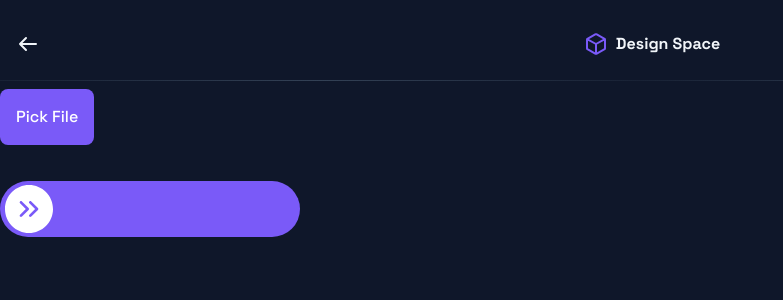
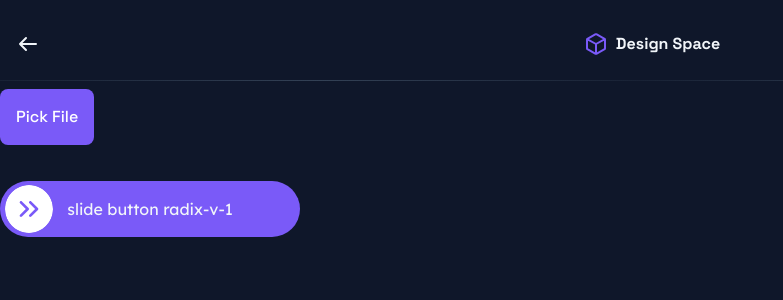
Before and after one commit to bento-club/flash, a Vue app: page /spaces/1/transfers in a window 1280 px wide. Shown: the top 300 px of the page, without its empty margins (0-783 px from the left). Built offline with nearby package versions, Linux system fonts and the light colour scheme.

Commit message:
feat: add label support and allow to slide back when its not on

```diff
--- a/src/components/SlideButton.vue
+++ b/src/components/SlideButton.vue
@@ -3,11 +3,12 @@
         :model-value="sliderValue"
         :max="100"
         :min="1"
-        class="slide-to-action min-w-75 h-14 bg-surface-brand p-x1 text-primary relative inline-block rounded-full"
+        class="slide-to-action min-w-75 h-14 bg-surface-brand p-x1 text-primary relative inline-flex items-center justify-center rounded-full"
         @update:model-value="handleSliding"
     >
         <SliderThumb
-            class="thumb focus:outline-none block w-12 h-12"
+            :id="id"
+            class="thumb overflow-clip bg-surface-brand focus:outline-none inline-block w-12 h-12 rounded-full"
             :class="{
                 'transition-thumb': isTransitionsEnabled && !isThumbActive,
             }"
@@ -17,24 +18,41 @@
         >
             <SubtractIcon class="w-auto h-full text-white" />
         </SliderThumb>
+
+        <label :for="id">
+            {{ label }}
+        </label>
     </SliderRoot>
 </template>
 
 <script setup lang="ts">
 import { onMounted, ref, watch } from "vue";
-import { SliderRoot, SliderThumb } from "radix-vue";
+import { SliderRoot, SliderThumb, useId } from "radix-vue";
 import SubtractIcon from "#src/icons/SubtractIcon.vue";
 import { clamp } from "lodash";
 
 export interface SlideButtonProps {
+    id?: string;
+    label?: string;
     modelValue: boolean;
+    textTransform?:
+        | "capitalize"
+        | "uppercase"
+        | "none"
+        | "lowercase"
+        | "full-width"
+        | "full-size-kana";
 }
 
 export type SlideButtonEmits = {
     "update:modelValue": [value: boolean];
 };
 
-const props = defineProps<SlideButtonProps>();
+const props = withDefaults(defineProps<SlideButtonProps>(), {
+    id: () => useId(),
+    label: () => `slide button ${useId()}`,
+    textTransform: "none",
+});
 const emit = defineEmits<SlideButtonEmits>();
 
 onMounted(() => {
@@ -46,7 +64,7 @@ onMounted(() => {
 const isTransitionsEnabled = ref(false);
 
 const MIN_SLIDE_VALUE = 3;
-const MAX_SLIDE_VALUE = 97;
+const MAX_SLIDE_VALUE = 98;
 const COMPLETE_MIN_SLIDE_VALUE = Math.round(0.6 * MAX_SLIDE_VALUE);
 
 const sliderValue = ref([MIN_SLIDE_VALUE]);
@@ -70,7 +88,7 @@ function handleSliding(payload: number[] | undefined) {
         return;
     }
 
-    if (payload[0] < sliderValue.value[0]) {
+    if (sliderValue.value[0] === MAX_SLIDE_VALUE) {
         return;
     }
 
```
